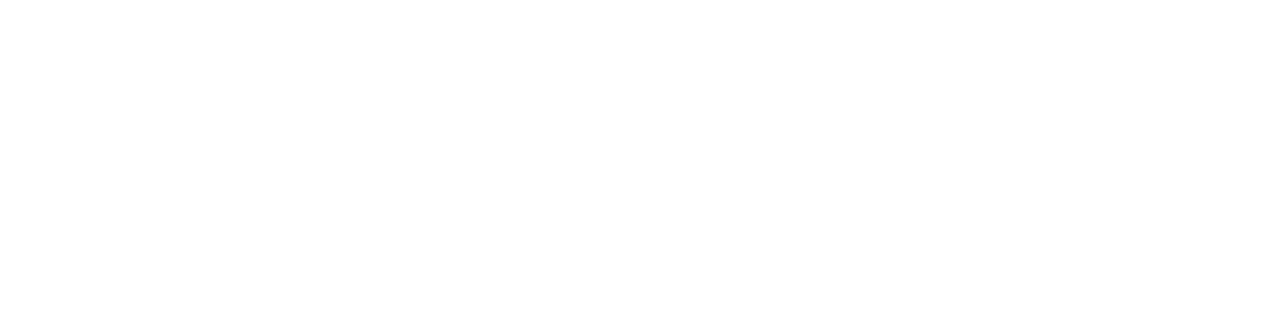
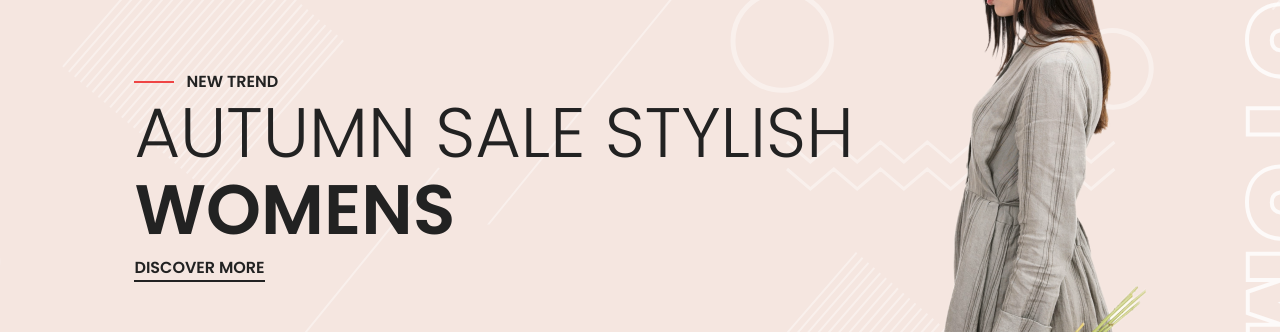
Before and after one commit to UsamaRashid/ecommerceFrontend, a React (Create React App) app: page / in a window 1280 px wide. Shown: the part 224-556 px from the top of the page. Built offline with nearby package versions, Linux system fonts and the light colour scheme; no server answers.

Commit message:
Complete Sidebar functionality

```diff
--- a/src/components/Hero.js
+++ b/src/components/Hero.js
@@ -1,7 +1,35 @@
-import React from 'react';
-
+import React from "react";
+import WomanImg from "../img/woman_hero.png";
+import { Link } from "react-router-dom";
 const Hero = () => {
-  return <div>Hero</div>;
+  return (
+    <section className='bg-pink-200 h-[800px] bg-hero bg-no-repeat bg-cover bg-center py-24'>
+      <div className='container mx-auto flex justify-around h-full'>
+        {/* text  */}
+        <div className='flex flex-col justify-center'>
+          {/* preTitle  */}
+          <div className='font-semibold flex items-center uppercase'>
+            <div className='w-10 h-[2px] bg-red-500 mr-3'></div>New Trend
+          </div>
+          {/* title  */}
+          <h1 className='text-[70px] leading-[1.1] font-light mb-2'>
+            AUTUMN SALE STYLISH <br />
+            <span className='font-semibold'>WOMENS</span>
+          </h1>
+          <Link
+            to={"/"}
+            className='self-start uppercase font-semibold border-b-2 border-primary'
+          >
+            Discover More
+          </Link>
+        </div>
+        {/* image */}
+        <div className='hidden lg:block'>
+          <img src={WomanImg} alt='woman' />
+        </div>
+      </div>
+    </section>
+  );
 };
 
 export default Hero;
--- a/src/components/Sidebar.js
+++ b/src/components/Sidebar.js
@@ -5,6 +5,7 @@
 import CartItem from "../components/CartItem";
 import { SidebarContext } from "../contexts/SidebarContext";
 import { CartContext } from "../contexts/CartContext";
+import { Link } from "react-router-dom";
 
 const Sidebar = () => {
   const { isOpen, handleClose } = useContext(SidebarContext);
@@ -27,7 +28,7 @@
           <IoMdArrowForward className='text-2xl' />
         </div>
       </div>
-      <div className=' flex flex-col gap-y-2 h-[520px] lg:h-[600px] overflow-y-auto overflow-x-hidden border-b'>
+      <div className=' flex flex-col gap-y-2 h-[400px] lg:h-[450px]  overflow-y-auto overflow-x-hidden border-b'>
         {cart.map((item) => {
           return <CartItem item={item} key={item.id}></CartItem>;
         })}
@@ -46,6 +47,18 @@
             <FiTrash2 />
           </div>
         </div>
+        <Link
+          to={"/"}
+          className='bg-gray-200 flex p-4 justify-center items-center text-primary w-full font-medium'
+        >
+          View Cart
+        </Link>
+        <Link
+          to={"/"}
+          className='bg-primary flex p-4 justify-center items-center text-white w-full font-medium'
+        >
+          Checkout
+        </Link>
       </div>
     </div>
   );
--- a/src/pages/Home.js
+++ b/src/pages/Home.js
@@ -1,6 +1,7 @@
 import React, { useContext } from "react";
 import { ProductContext } from "../contexts/ProductContext";
 import Product from "../components/Product";
+import Hero from "../components/Hero";
 const Home = () => {
   // get products from product context
   const { products } = useContext(ProductContext);
@@ -14,6 +15,7 @@
 
   return (
     <div>
+      <Hero />
       <section className='py-16'>
         <div className='container mx-auto'>
           <div className='grid grid-cols-1 md:grid-cols-2 lg:grid-cols-4 xl:grid-cols-5 gap-[30px] max-w-sm mx-auto md:max-w-none md:mx-20'>
```
